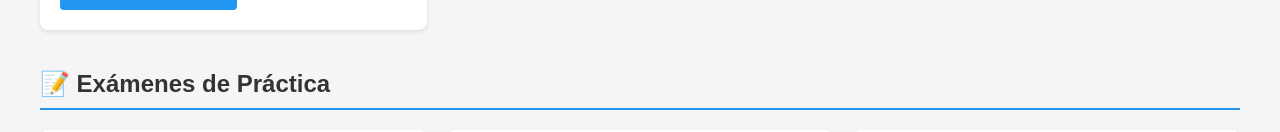
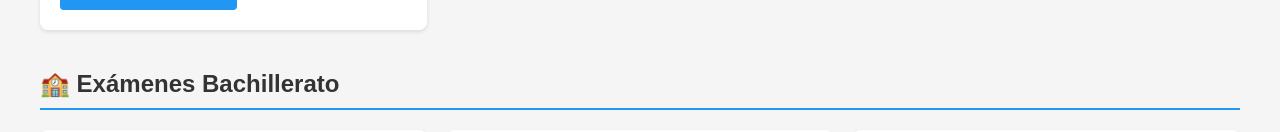
Before and after one commit to ludomatics/ludomatics.github.io, a plain HTML site: page index.html in a window 1280 px wide. Shown: the part 748-880 px from the top of the page. Drawn offline with Linux system fonts and the light colour scheme.

Commit message:
Correctly categorized exams

```diff
--- a/index.html
+++ b/index.html
@@ -64,7 +64,7 @@
             </div>
         </div>
         <div class='category'>
-            <h2>📝 Exámenes de Práctica</h2>
+            <h2>🏫 Exámenes Bachillerato</h2>
             <div class='exam-grid'>
 
                 <div class='exam-card'>
```
Also changed, not shown: 1 other file.
